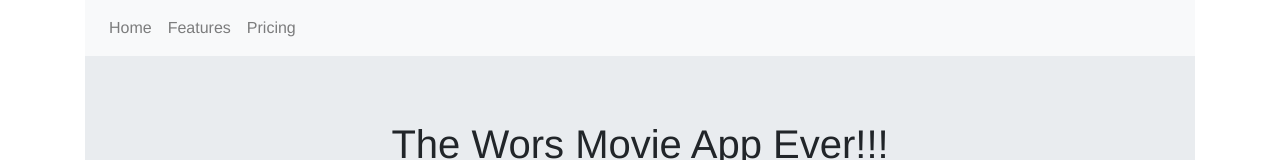
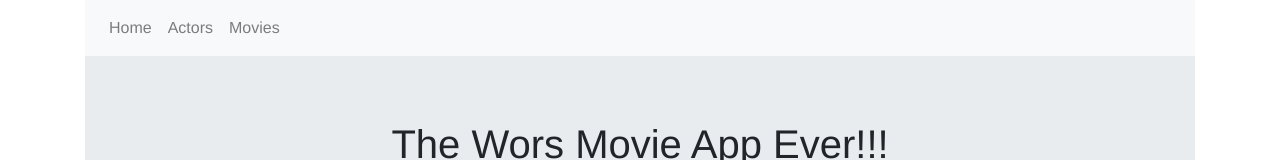
Before and after one commit to Juliasavransky/Actors-Gallery, a React (Create React App) app: page /#/home in a window 1280 px wide. Shown: the top 160 px of the page. Built offline with nearby package versions, Linux system fonts and the light colour scheme.

Commit message:
adding routing and path home

```diff
--- a/package.json
+++ b/package.json
@@ -16,6 +16,7 @@
     "react": "^16.13.1",
     "react-bootstrap": "^1.3.0",
     "react-dom": "^16.13.1",
+    "react-router-dom": "^5.2.0",
     "react-scripts": "3.4.1"
   },
   "scripts": {
--- a/src/App.js
+++ b/src/App.js
@@ -6,6 +6,7 @@ import axios from 'axios';
 import MoviesPage from './components/MoviesPage';
 import 'bootstrap/dist/css/bootstrap.min.css';
 import HomePage from './components/HomePage';
+import { HashRouter, Switch, Route } from 'react-router-dom';
 
 
 
@@ -34,7 +35,14 @@ componentDidMount(){
   render() {
     return (
       <div className="App">
-        <HomePage/>
+        <HashRouter>
+          <Switch>
+            <Route path="/home">
+            <HomePage/>
+            </Route>
+          </Switch>
+        </HashRouter>
+
         <ActorGallery actors={this.state.actors} />
         <MoviesPage/>
       </div>
--- a/src/components/HomePage.js
+++ b/src/components/HomePage.js
@@ -9,8 +9,8 @@ class HomePage extends Component {
                 <Navbar bg="light" variant="light">
                     <Nav className="mr-auto">
                         <Nav.Link href="#home">Home</Nav.Link>
-                        <Nav.Link href="#Actors">Features</Nav.Link>
-                        <Nav.Link href="#Movies">Pricing</Nav.Link>
+                        <Nav.Link href="#Actors">Actors</Nav.Link>
+                        <Nav.Link href="#Movies">Movies</Nav.Link>
                     </Nav>
                 </Navbar>
                 <Jumbotron fluid>
```
Also changed, not shown: 1 other file (tests, documents, lock files or other folders).
